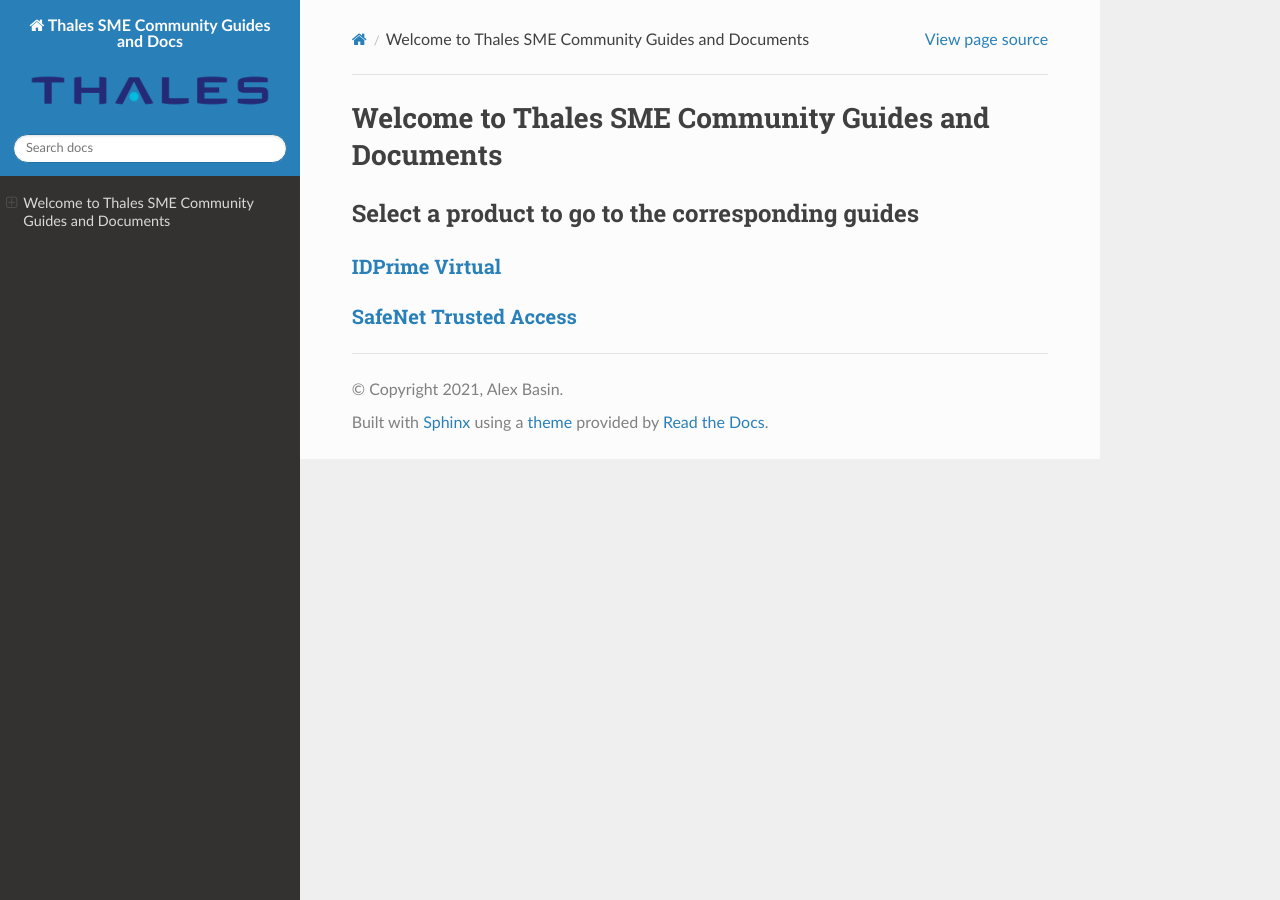
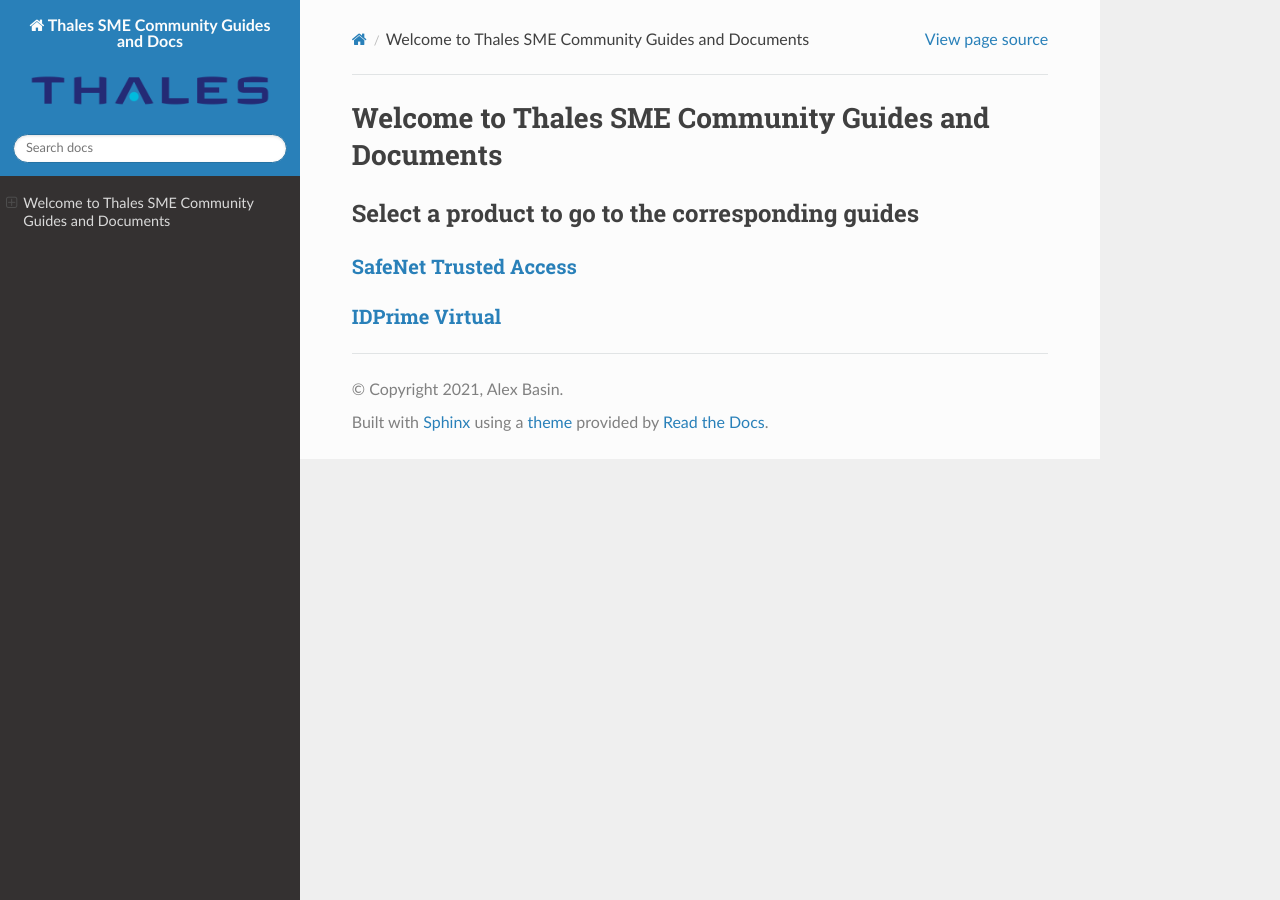
Before and after one commit to logictester/docs, a Sphinx documentation site: the page built from docs/source/index.rst, in a window 1280 px wide. Built offline with Sphinx 7.4.7 and the Read the Docs theme 2.0.0, drawn with Linux system fonts in a browser that asks for light colours; pages that are not in the unit, such as notebooks, are missing from menus.

```diff
--- a/docs/source/index.rst
+++ b/docs/source/index.rst
@@ -20,9 +20,11 @@ Select a product to go to the corresponding guides
 ==================================================
 
 
-`IDPrime Virtual <https://safenet.readthedocs.io/projects/idpv/en/latest/>`_
-^^^^^^^^^^^^^^^^^^^^^^^^^^^^^^^^^^^^^^^^^^^^^^^^^^^^^^^^^^^^^^^^^^^^^^^^^^^^
 
 
 `SafeNet Trusted Access <https://safenet.readthedocs.io/projects/STA/en/latest/>`_
 ^^^^^^^^^^^^^^^^^^^^^^^^^^^^^^^^^^^^^^^^^^^^^^^^^^^^^^^^^^^^^^^^^^^^^^^^^^^^^^^^^^
+
+
+`IDPrime Virtual <https://safenet.readthedocs.io/projects/idpv/en/latest/>`_
+^^^^^^^^^^^^^^^^^^^^^^^^^^^^^^^^^^^^^^^^^^^^^^^^^^^^^^^^^^^^^^^^^^^^^^^^^^^^
```
